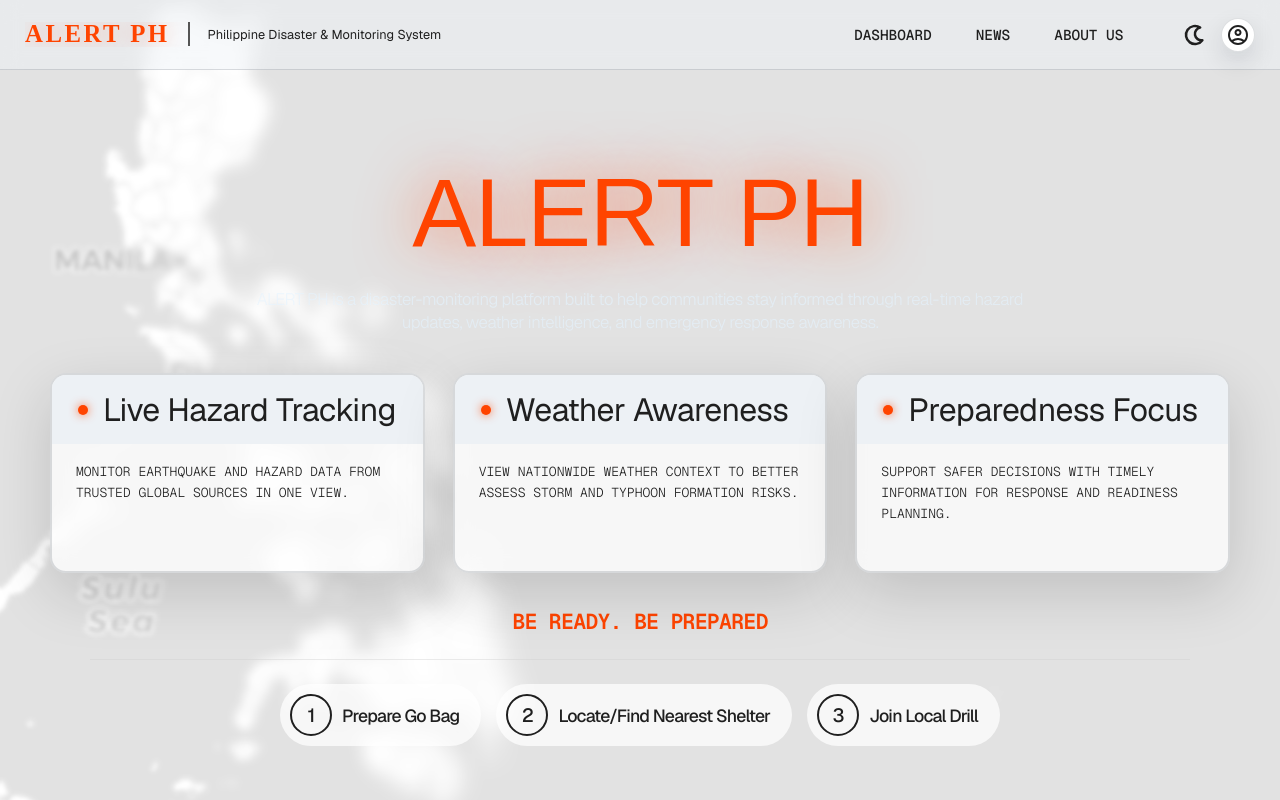
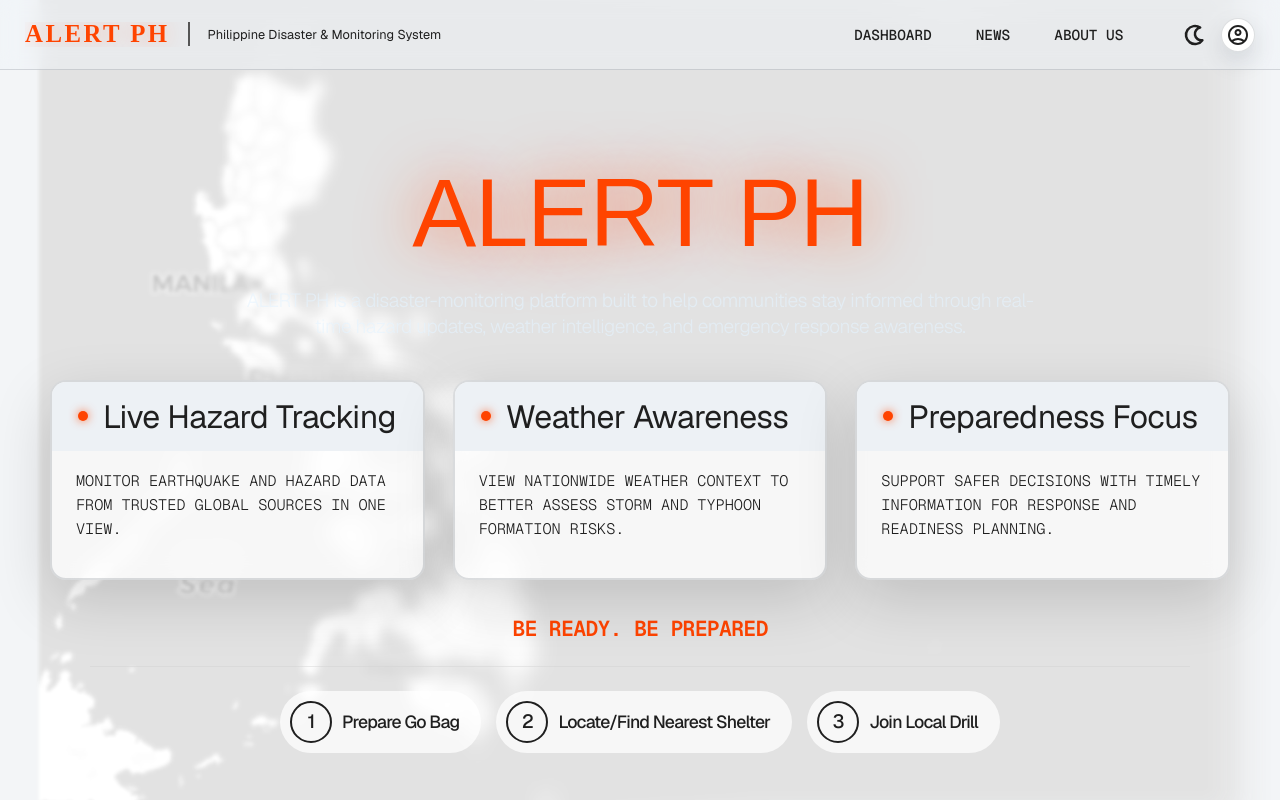
Before and after one commit to LawrenceTanny/SHIELD, a React (Vite) app: page / in a window 1280 px wide. Built offline with nearby package versions, Linux system fonts and the light colour scheme; no server answers; a web font is replaced by a local one.

Commit message:
implement light theme support with global color variables and component-specific style overrides

```diff
--- a/src/Styles/Home.css
+++ b/src/Styles/Home.css
@@ -13,7 +13,7 @@
     inset: 0;
     z-index: -1;
     background-image: url('/darkbg.png');
-    background-size: 120%;
+    background-size: cover;
     background-position: center;
     background-repeat: no-repeat;
     background-attachment: fixed;
@@ -49,8 +49,8 @@
 
 .hero-description {
     font-family: 'Geist', sans-serif;
-    font-size: 1.05rem;
-    color: #cccccc;
+    font-size: 1.2rem;
+    color: var(--ink);
     font-weight: 300;
     letter-spacing: -0.03rem;
     line-height: 1.35;
@@ -99,7 +99,7 @@
     padding: 18px 24px;
     margin: 0;
     font-weight: 300;
-    font-size: 13px;
+    font-size: 0.95rem;
     line-height: 1.6;
     color: var(--ink);
     text-transform: uppercase;
```
